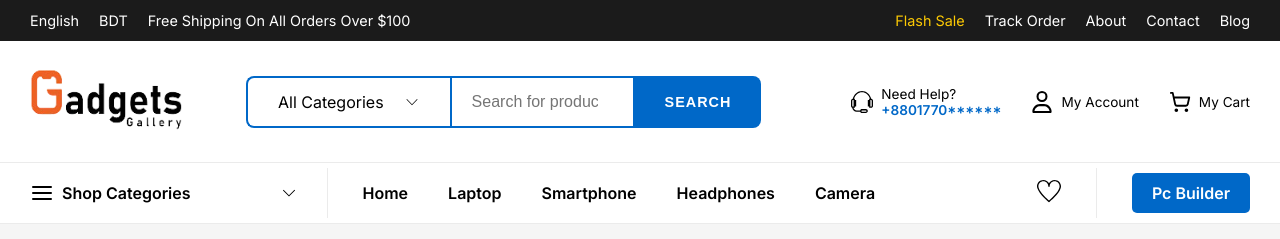
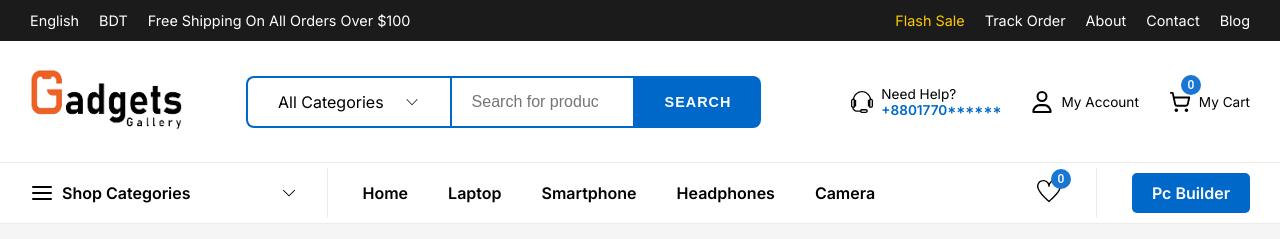
Before and after one commit to Adityo-dev/Gadget-gallery, a Next.js app: page /about in a window 1280 px wide. Shown: the top 239 px of the page. Built offline with nearby package versions, Linux system fonts and the light colour scheme.

Commit message:
navBar product counter[DONE]

```diff
--- a/src/shared/navigationBar/navigationBar.js
+++ b/src/shared/navigationBar/navigationBar.js
@@ -544,7 +544,10 @@ const CenterNavSection = ({
                 key={index}
               >
                 {index === 3 ? (
-                  <Badge badgeContent={cart.length} color="primary">
+                  <Badge
+                    badgeContent={cart.length <= 0 ? "0" : cart.length}
+                    color="primary"
+                  >
                     <p className={styles.centerNavRightDataIcon}>
                       {item?.info?.icon}
                     </p>
@@ -684,7 +687,10 @@ const NavBarCategories = ({ navData }) => {
 const NavCategoryRightList = ({ wishlistItems }) => {
   return (
     <div className={styles.navCategoryRightList}>
-      <Badge badgeContent={wishlistItems.length} color="primary">
+      <Badge
+        badgeContent={wishlistItems.length <= 0 ? "0" : wishlistItems.length}
+        color="primary"
+      >
         <Link href="/wishlist">
           <TfiHeart className={styles.bottomNavRightHeartIcon} />
         </Link>
```
